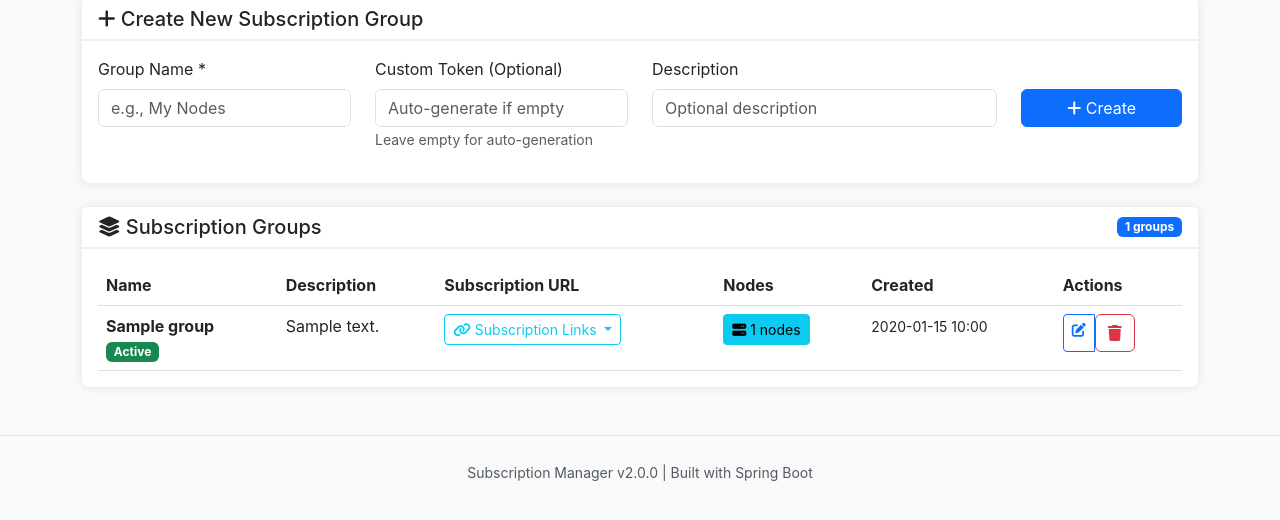
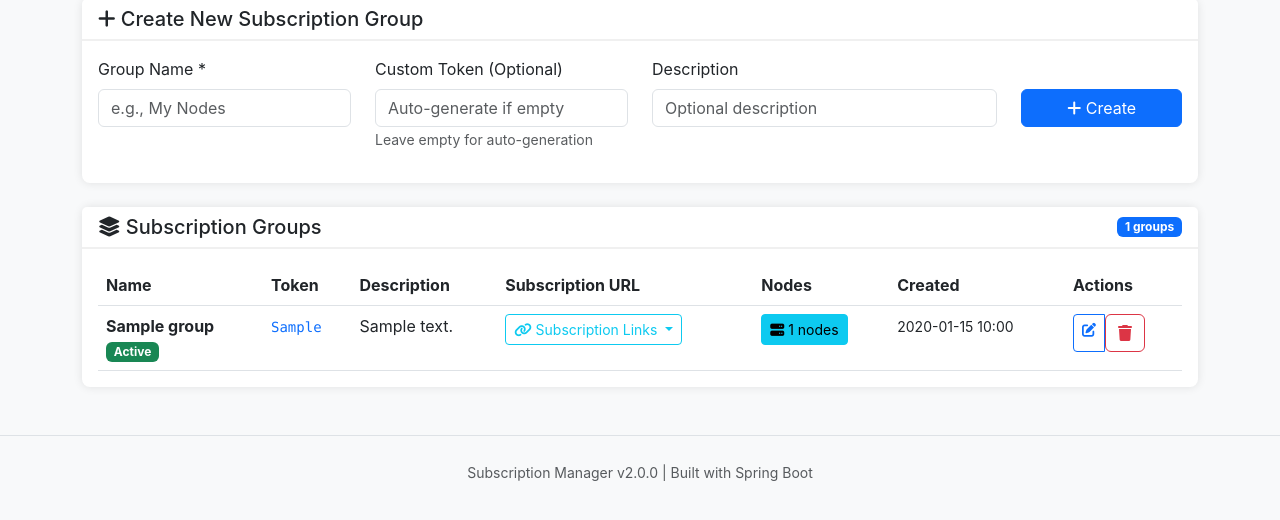
Before and after one commit to wang-zewen/sub_manager, a Spring Boot app: page /groups in a window 1280 px wide. Shown: the part 75-595 px from the top of the page. Run offline with Spring Boot 4, Linux system fonts and the light colour scheme; the visitor is signed in with stand-in values (Sample User, id 1); tables that the repository leaves empty hold one stand-in row (values such as "Sample post"); some of the project's set-up classes (security, data sources, template engines, error pages and the like) are left out, and stand-ins take their place.

Commit message:
feat: Display token in subscription groups table

```diff
--- a/src/main/resources/templates/groups.html
+++ b/src/main/resources/templates/groups.html
@@ -90,6 +90,7 @@
                         <thead>
                             <tr>
                                 <th>Name</th>
+                                <th>Token</th>
                                 <th>Description</th>
                                 <th>Subscription URL</th>
                                 <th>Nodes</th>
@@ -104,6 +105,9 @@
                                     <br>
                                     <span th:if="${group.isActive}" class="badge bg-success">Active</span>
                                     <span th:unless="${group.isActive}" class="badge bg-secondary">Inactive</span>
+                                </td>
+                                <td>
+                                    <code class="text-primary" th:text="${group.token}"></code>
                                 </td>
                                 <td th:text="${group.description} ?: '-'"></td>
                                 <td>
```
